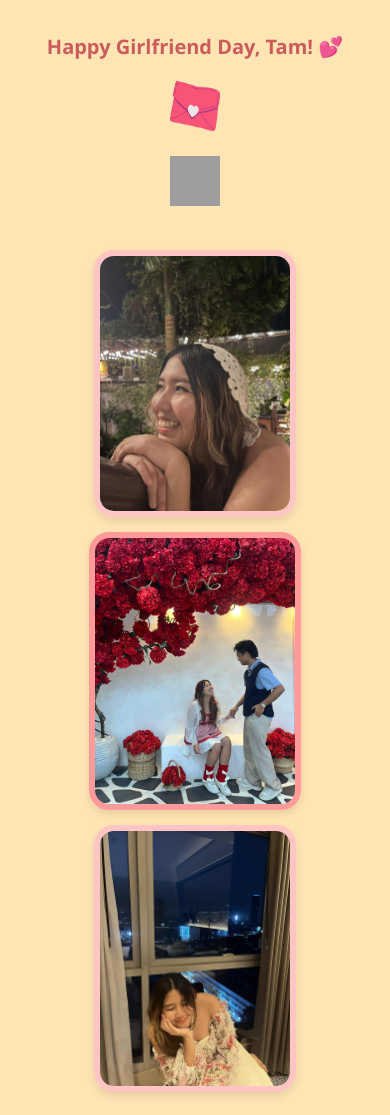
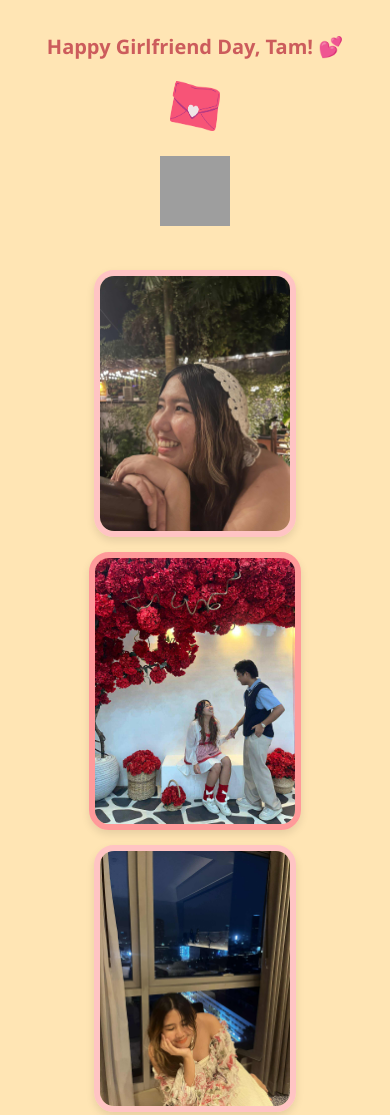
Before and after one commit to Eli0201/tamtam-gfday, a plain HTML site: page index.html in a window 390 px wide. Shown: the top 1115 px of the page. Drawn offline with Linux system fonts and the light colour scheme; grey boxes are pictures that could not be loaded.

Commit message:
Update index.html

```diff
--- a/index.html
+++ b/index.html
@@ -27,9 +27,14 @@
       margin: 10px;
     }
 
-    .icon-btn img {
+    .icon-btn.envelope img {
       width: 60px;
       height: 60px;
+    }
+
+    .icon-btn.gift img {
+      width: 80px;
+      height: 80px;
     }
 
     .panel {
@@ -128,9 +133,14 @@
         text-align: center;
       }
 
-      .icon-btn img {
+      .icon-btn.envelope img {
         width: 50px;
         height: 50px;
+      }
+
+      .icon-btn.gift img {
+        width: 70px;
+        height: 70px;
       }
 
       .panel {
@@ -176,12 +186,12 @@
   <h1>Happy Girlfriend Day, Tam! 💕</h1>
 
   <!-- Envelope Button -->
-  <button class="icon-btn" onclick="toggleLetter()">
+  <button class="icon-btn envelope" onclick="toggleLetter()">
     <img src="envelope.png" alt="Open Letter" />
   </button>
 
   <!-- Gift Button -->
-  <button class="icon-btn" onclick="toggleVoucher()">
+  <button class="icon-btn gift" onclick="toggleVoucher()">
     <img src="gift.png" alt="Open Gift" />
   </button>
 
@@ -194,7 +204,7 @@
       happiness, and my everything. I appreciate every little thing you’ve done for me.
       You honestly make me feel like the luckiest guy in the world.
 
-      Happy Girlfriend’s Day I love you so much!  💖
+      Happy Girlfriend’s Day I love you so much! 💖
 
       Always yours,
       Gaby
@@ -207,6 +217,12 @@
     <div class="voucher-images">
       <img src="1.png" alt="Voucher 1" />
       <img src="2.png" alt="Voucher 2" />
+      <img src="3.png" alt="Voucher 3" />
+      <img src="4.png" alt="Voucher 4" />
+      <img src="5.png" alt="Voucher 5" />
+      <img src="6.png" alt="Voucher 6" />
+      <img src="7.png" alt="Voucher 7" />
+      <img src="8.png" alt="Voucher 8" />
     </div>
     <button class="close-btn" onclick="toggleVoucher()">Close</button>
   </div>
```
